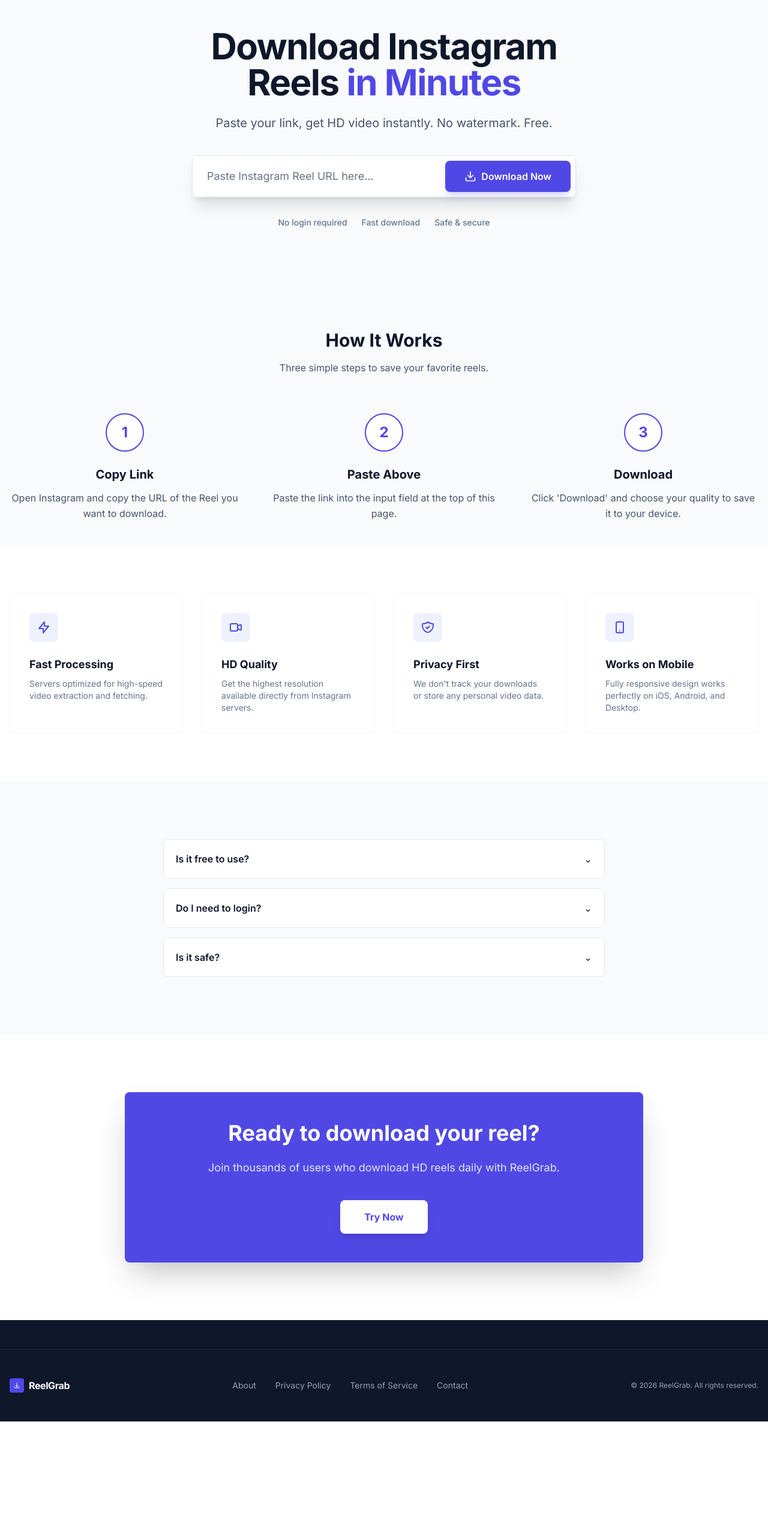
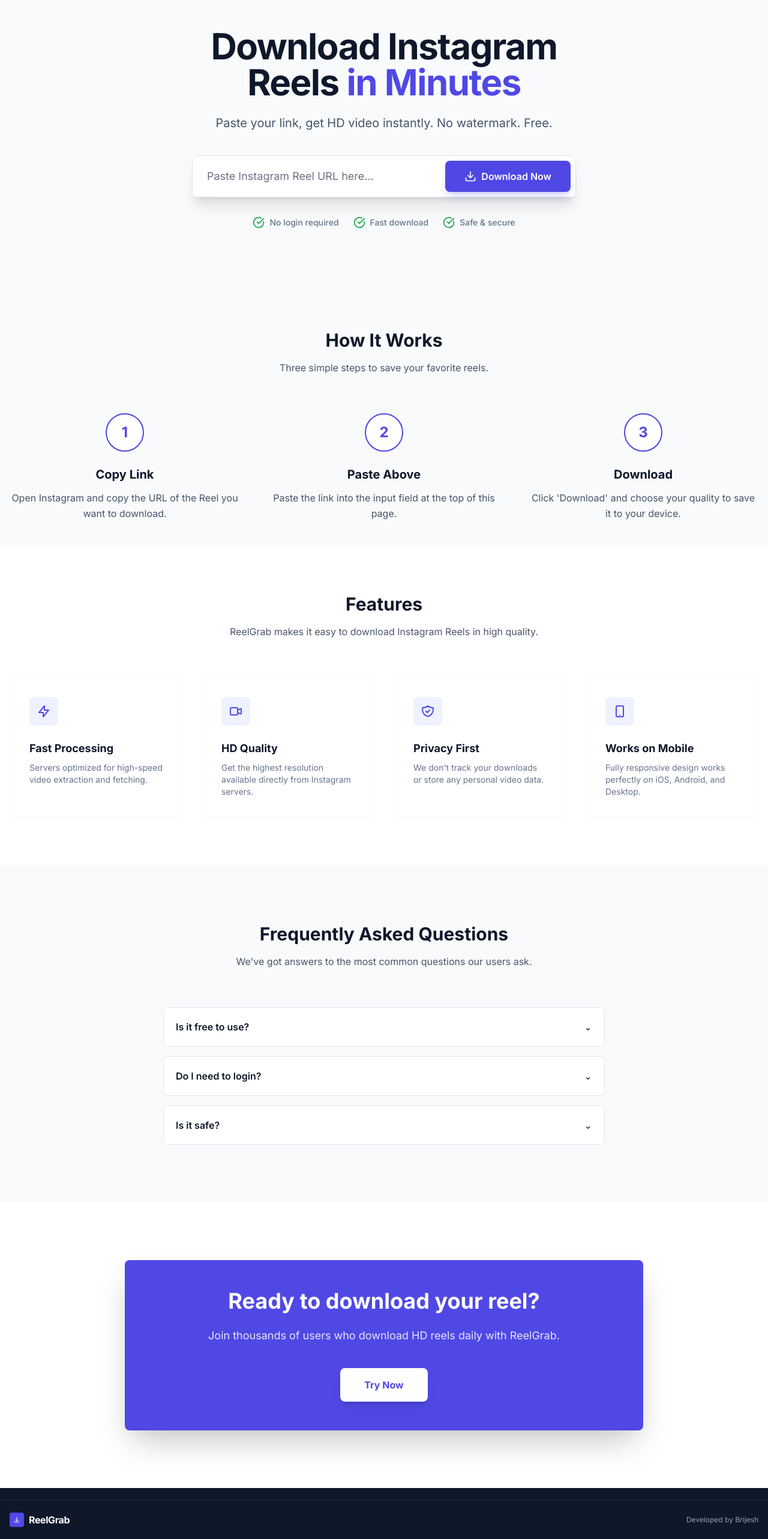
Before and after one commit to brijeshdevio/reel-grap, a React (Vite) app in the folder client/: page / in a window 1280 px wide. Shown: the part 138-2704 px from the top of the page at 60% size. Before the commit the page ends 2508 px from the top, so only its background shows below. Built offline with nearby package versions, Linux system fonts and the light colour scheme.

Commit message:
feat: add section headers to FAQ, Features, and Footer components

```diff
--- a/client/src/components/FAQ.tsx
+++ b/client/src/components/FAQ.tsx
@@ -25,6 +25,14 @@
 export function FAQ() {
   return (
     <section className="py-24 bg-slate-50">
+      <div className="text-center mb-16">
+        <h2 className="text-3xl font-bold text-slate-900">
+          Frequently Asked Questions
+        </h2>
+        <p className="text-slate-600 mt-4">
+          We've got answers to the most common questions our users ask.
+        </p>
+      </div>
       <div className="max-w-3xl mx-auto px-4 space-y-4">
         <FAQItem q="Is it free to use?" a="Yes, ReelGrab is 100% free." />
         <FAQItem q="Do I need to login?" a="No login required." />
--- a/client/src/components/Features.tsx
+++ b/client/src/components/Features.tsx
@@ -2,6 +2,12 @@
   return (
     <section className="py-20 bg-white" data-purpose="features">
       <div className="max-w-7xl mx-auto px-4">
+        <div className="text-center mb-16">
+          <h2 className="text-3xl font-bold text-slate-900">Features</h2>
+          <p className="text-slate-600 mt-4">
+            ReelGrab makes it easy to download Instagram Reels in high quality.
+          </p>
+        </div>
         <div className="grid md:grid-cols-2 lg:grid-cols-4 gap-8">
           {/* Fast Processing */}
           <div className="p-8 border border-slate-100 rounded-custom hover:shadow-lg transition-base group">
--- a/client/src/components/Footer.tsx
+++ b/client/src/components/Footer.tsx
@@ -1,10 +1,11 @@
 export function Footer() {
   return (
     <footer
-      className="bg-slate-900 text-slate-400 py-12"
+      className="bg-slate-900 text-slate-400 py-5"
       data-purpose="site-footer"
     >
-      <div className="max-w-7xl mx-auto px-4 border-t border-slate-800 pt-12">
+      {/* developed by */}
+      <div className="max-w-7xl mx-auto px-4 border-t border-slate-800 pt-5">
         <div className="flex flex-col md:flex-row justify-between items-center gap-8">
           <div className="flex items-center gap-2">
             <div className="w-6 h-6 bg-primary rounded flex items-center justify-center">
@@ -26,22 +27,16 @@
               ReelGrab
             </span>
           </div>
-          <div className="flex flex-wrap justify-center gap-8 text-sm">
-            <a className="hover:text-white transition-base" href="#">
-              About
+          <div className="text-xs">
+            Developed by{" "}
+            <a
+              className="hover:text-white transition-base"
+              href="https://brijeshdev.in"
+              target="_blank"
+              rel="noreferrer"
+            >
+              Brijesh
             </a>
-            <a className="hover:text-white transition-base" href="#">
-              Privacy Policy
-            </a>
-            <a className="hover:text-white transition-base" href="#">
-              Terms of Service
-            </a>
-            <a className="hover:text-white transition-base" href="#">
-              Contact
-            </a>
-          </div>
-          <div className="text-xs">
-            © {new Date().getFullYear()} ReelGrab. All rights reserved.
           </div>
         </div>
       </div>
--- a/client/src/components/Hero.tsx
+++ b/client/src/components/Hero.tsx
@@ -1,6 +1,14 @@
 import { useState } from "react";
 import axios from "axios";
-import { Loader2, AlertCircle, Download } from "lucide-react";
+import {
+  Loader2,
+  AlertCircle,
+  Download,
+  Check,
+  CheckCheckIcon,
+  CheckCircle2,
+  CircleCheckBig,
+} from "lucide-react";
 
 function DownloaderForm() {
   const [inputUrl, setInputUrl] = useState("");
@@ -126,9 +134,18 @@
 
         {/* Trust Signals */}
         <div className="flex flex-wrap justify-center gap-6 text-sm font-medium text-slate-500 mt-8">
-          <div className="flex items-center gap-2">No login required</div>
-          <div className="flex items-center gap-2">Fast download</div>
-          <div className="flex items-center gap-2">Safe & secure</div>
+          <div className="flex items-center gap-2">
+            <CircleCheckBig className="w-5 h-5 text-green-600" />
+            No login required
+          </div>
+          <div className="flex items-center gap-2">
+            <CircleCheckBig className="w-5 h-5 text-green-600" />
+            Fast download
+          </div>
+          <div className="flex items-center gap-2">
+            <CircleCheckBig className="w-5 h-5 text-green-600" />
+            Safe & secure
+          </div>
         </div>
       </div>
     </section>
```
